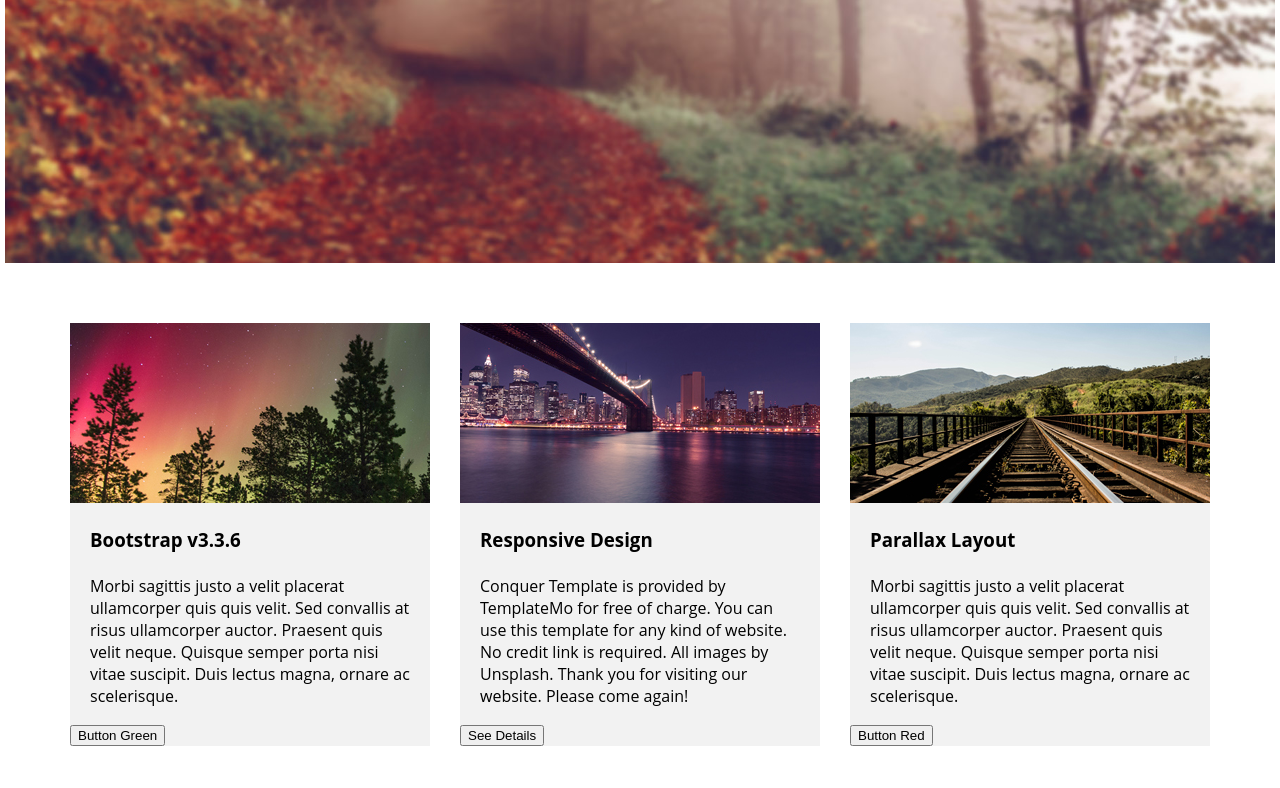
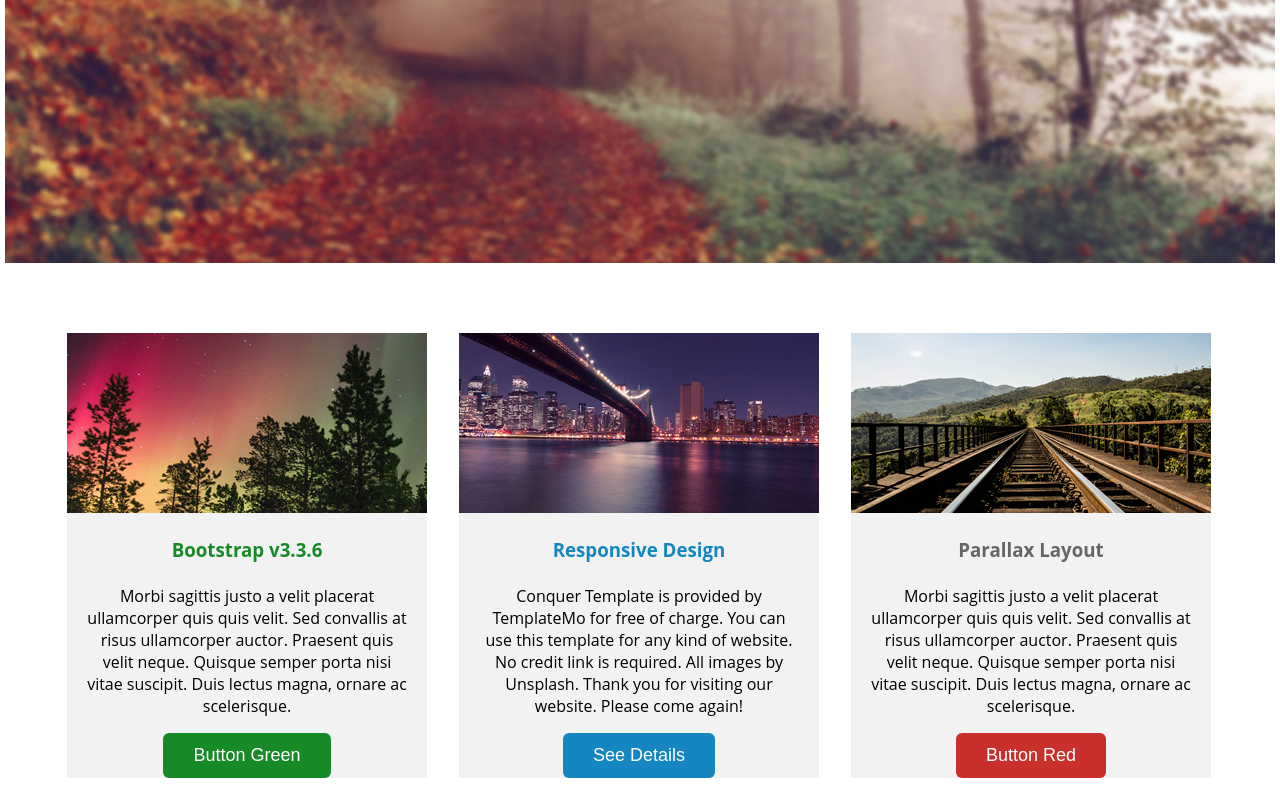
Before and after one commit to MFlanagan7/one-page-responsive, a plain HTML site: page index.html in a window 1280 px wide. Shown: the part 527-1315 px from the top of the page. Before the commit the page ends 1283 px from the top, so only its background shows below. Drawn offline with Linux system fonts and the light colour scheme.

Commit message:
finished first pass of section 2

```diff
--- a/index.html
+++ b/index.html
@@ -35,7 +35,7 @@
                 <!-- card 1 -->
                 <div class="card">
                     <img src="./img/1-1.jpg" />
-                    <h3>Bootstrap v3.3.6</h3>
+                    <h3 class="green-text">Bootstrap v3.3.6</h3>
                     <p>Morbi sagittis justo a velit placerat ullamcorper quis quis velit. Sed convallis at risus
                         ullamcorper
                         auctor. Praesent quis velit neque. Quisque semper porta nisi vitae suscipit. Duis lectus magna,
@@ -46,19 +46,19 @@
                 <!-- card 2 -->
                 <div class="card">
                     <img src="./img/1-2.jpg" />
-                    <h3>Responsive Design</h3>
+                    <h3 class="blue-text">Responsive Design</h3>
                     <p>Conquer Template is provided by TemplateMo for free of charge. You can use this template for any
                         kind
                         of website. No credit link is required. All images by Unsplash. Thank you for visiting our
                         website.
                         Please come again!</p>
-                    <button class="see-details">See Details</button>
+                    <button class="details-button">See Details</button>
                 </div>
 
                 <!-- card 3 -->
                 <div class="card">
                     <img src="./img/1-3.jpg" />
-                    <h3>Parallax Layout</h3>
+                    <h3 class="gray-text">Parallax Layout</h3>
                     <p>Morbi sagittis justo a velit placerat ullamcorper quis quis velit. Sed convallis at risus
                         ullamcorper
                         auctor. Praesent quis velit neque. Quisque semper porta nisi vitae suscipit. Duis lectus magna,
--- a/style.css
+++ b/style.css
@@ -65,16 +65,18 @@ body {
 
 .section2 {
     display: inline-block;
+    width: 100%;
+    text-align: center;
 }
 
 .card-wrapper {
-    height: auto;
-    margin: 0 50px;
+    display: inline-block;
+    margin: 0 auto;
 }
 
 .card {
     float: left;
-    margin: 60px 15px 0 15px;
+    margin: 70px 17px 0 15px;
     padding: 0;
     background: #F2F2F2;
     width: 360px;
@@ -83,3 +85,37 @@ body {
 .card h3, .card p {
     padding: 5px 20px 0 20px;
 }
+
+.card button {
+    font-size: 18px;
+    border-radius: 6px;
+    padding: 12px 30px;
+    border: none;
+}
+
+.green-text {
+    color: #178A27;
+}
+
+.button-green {
+    background: #178A27;
+    color: white;
+}
+
+.blue-text {
+    color: #1686C1;
+}
+
+.details-button {
+    background: #1686C1;
+    color: white;
+}
+
+.gray-text {
+    color: #666666;
+}
+
+.button-red {
+    background: #C9302C;
+    color: white;
+}
```
